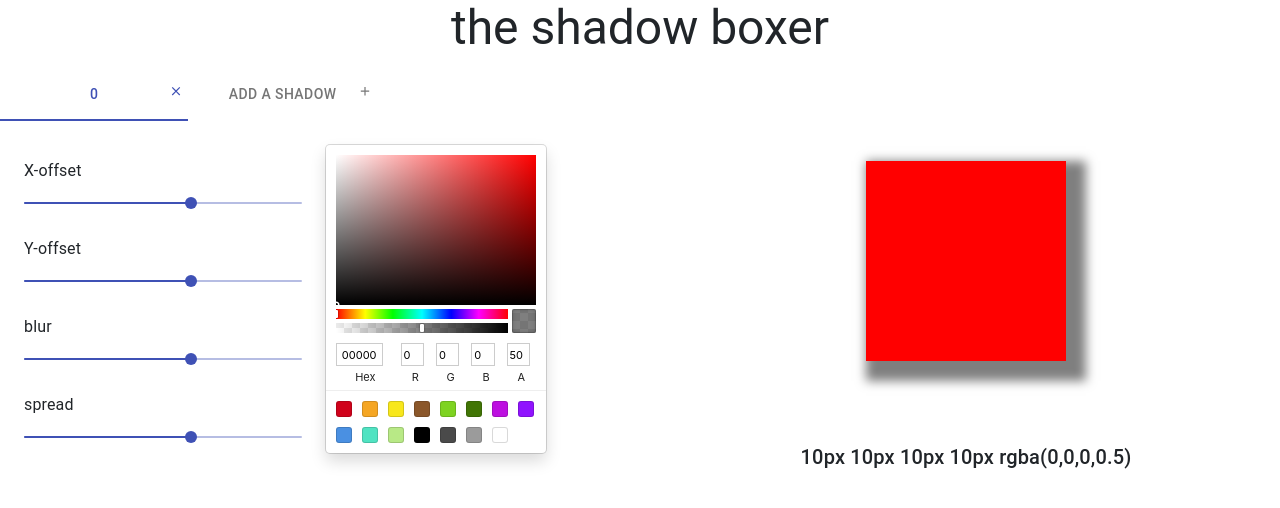
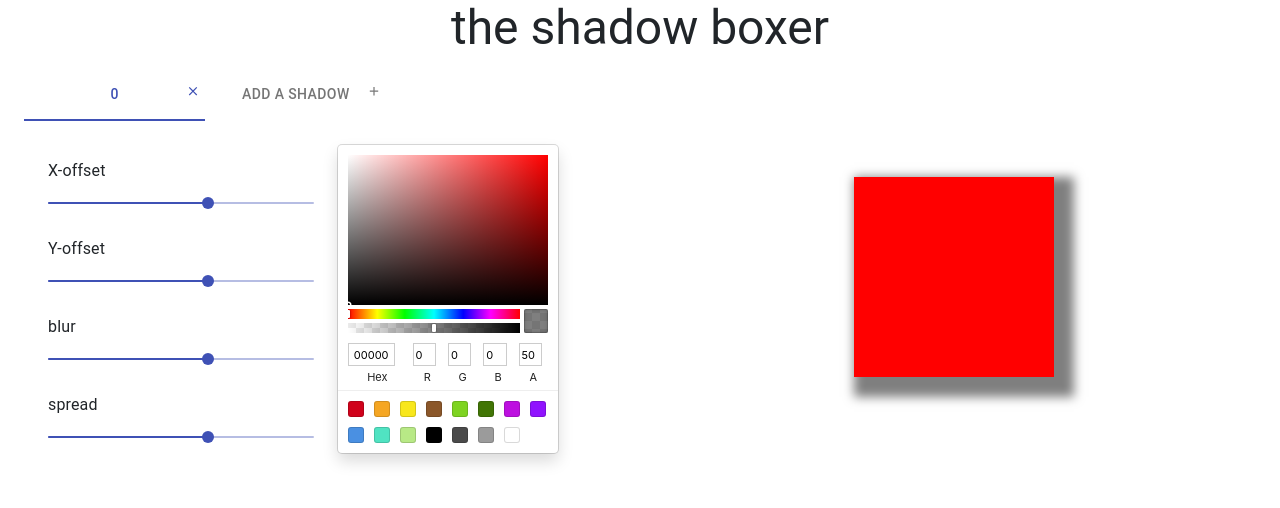
Before and after one commit to KarimKamel/shadow-boxer, a React (Create React App) app: page / in a window 1280 px wide. Shown: the top 508 px of the page. Built offline with nearby package versions, Linux system fonts and the light colour scheme.

Commit message:
add objectWithShadow component

```diff
--- a/package.json
+++ b/package.json
@@ -5,6 +5,7 @@
   "dependencies": {
     "@material-ui/core": "^4.11.2",
     "@material-ui/icons": "^4.11.2",
+    "@material-ui/styles": "^4.11.2",
     "@testing-library/jest-dom": "^5.11.5",
     "@testing-library/react": "^11.1.0",
     "@testing-library/user-event": "^12.1.10",
--- a/public/index.html
+++ b/public/index.html
@@ -9,6 +9,7 @@
       name="description"
       content="Web site created using create-react-app"
     />
+
     <title>Visual Shadows</title>
     <link
       href="https://cdn.jsdelivr.net/npm/bootstrap@5.0.0-beta1/dist/css/bootstrap.min.css"
@@ -35,5 +36,15 @@
       To begin the development, run `npm start` or `yarn start`.
       To create a production bundle, use `npm run build` or `yarn build`.
     -->
+                                   <div>
+
+
+
+
+
+
+
+                                   </div>
   </body>
+
 </html>
--- a/src/Object.js
+++ /dev/null
@@ -1,5 +0,0 @@
-import React from "react";
-
-export default function Object() {
-  return <div></div>;
-}
--- a/src/ObjectContainer.js
+++ b/src/ObjectContainer.js
@@ -1,100 +1,71 @@
-import React, { useState, useEffect } from "react";
-import { createUseStyles } from "react-jss";
-import Paper from "@material-ui/core/Paper";
-import Tabs from "@material-ui/core/Tabs";
-import Tab from "@material-ui/core/Tab";
-import Container from "@material-ui/core/Container";
-import { Grid, Typography } from "@material-ui/core";
-import ShadowParamsInput from "./ShadowParamsInput";
-import TabPanel from "./TabPanel";
+import React, { useState, useEffect } from 'react';
+import { createUseStyles } from 'react-jss';
+import Tabs from '@material-ui/core/Tabs';
+import Tab from '@material-ui/core/Tab';
+import Container from '@material-ui/core/Container';
+import { Grid, Typography } from '@material-ui/core';
+import ShadowParamsInput from './ShadowParamsInput';
+import TabPanel from './TabPanel';
 import CloseIcon from '@material-ui/icons/Close';
 import AddIcon from '@material-ui/icons/Add';
-import Button from "@material-ui/core/Button";
-import { Autorenew } from "@material-ui/icons";
+
+import ObjectWithShadow from './ObjectWithShadow';
 
 const useStyles = createUseStyles({
 	gridRoot: {
-    // margin:"auto",
-    // // backgroundColor: "gray",
-    // height: "101vh",
-    // width: "100vw",
-    // paddingTop:"1rem"
-    display:"flex",
-    flexDirection:"row",
-
+		display: 'flex',
+		flexDirection: 'row',
 	},
-  gridItem:{
-    margin:"auto !important"
+	gridItem: {
+		margin: 'auto !important',
 	},
-  innerGridContainer:{
-    display:"flex",
-    flexDirection:"column",
+	innerGridContainer: {
+		display: 'flex',
+		flexDirection: 'column',
 	},
-  innerGridItem:{
-    margin:"auto !important"
+	innerGridItem: {
+		margin: 'auto !important',
 	},
 	paperRoot: {
 		flexGrow: 1,
-    // maxWidth: 500,
-    marginBottom:"2rem"
+		marginBottom: '2rem',
 	},
-  tabLabelIcon:{
-    minHeight:"0px !important"
+	tabLabelIcon: {
+		minHeight: '0px !important',
 	},
-  tabRoot:{
-    maxWidth: "30% !important",
-    alignItems:"flex-end !important"
+	tabRoot: {
+		maxWidth: '30% !important',
+		alignItems: 'flex-end !important',
 	},
 	tabWrapper: {
-    flexDirection: "row !important",
+		flexDirection: 'row !important',
 
-    justifyContent: "space-around !important",
-    "& svg": {
+		justifyContent: 'space-around !important',
+		'& svg': {
 			order: 1,
-      height: "0.9rem",
-      position: "absolute",
-      right: "0",
+			height: '0.9rem',
+			position: 'absolute',
+			right: '0',
 
-      "&:hover": {
-        transform: "scale(1.2)",
+			'&:hover': {
+				transform: 'scale(1.2)',
 			},
 		},
 	},
 	object: {
-    margin: "5rem auto",
-    backgroundColor: "red",
-
-    width: "200px",
-    height: "200px",
-    // boxShadow: (shadow) => {
-    //   let shadowString = "";
-    //   for (let i = 0; i < shadow.length; i++) {
-    //     shadow[i].hOffset = shadow[i].hOffset || 10;
-    //     shadow[i].vOffset = shadow[i].vOffset || 10;
-    //     shadow[i].blur = shadow[i].blur || 10;
-    //     shadow[i].spread = shadow[i].spread || 10;
-    //     shadow[i].color = shadow[i].color || "rgba(0,0,0,0.5)";
-    //     shadowString += `${shadow[i].hOffset}px ${shadow[i].vOffset}px ${shadow[i].blur}px ${shadow[i].spread}px ${shadow[i].color}`;
-    //     if (i < shadow.length - 1) {
-    //       shadowString += ",";
-    //     }
-    //   }
-    //   return shadowString;
-    // },
-    boxShadow: (shadow) => shadow
+		margin: '5rem auto',
+		backgroundColor: 'red',
+		width: '200px',
+		height: '200px',
+		boxShadow: (shadow) => shadow,
 	},
 });
 
 export default function ObjectContainer({ children, ...props }) {
 	const [shadow, setShadow] = useState([{}]);
 	const [value, setValue] = useState(0);
-  const [color, setColor] = useState([{r:0,g:0,b:0,a:"0.5"}]);
-  const[shadowText,setShadowText] = useState("")
-  // const classes = useStyles(shadow);
-
-  useEffect(() => {
-    setShadowText(makeShadowString(shadow,color))
-  }, [shadow,color])
+	const [color, setColor] = useState([{ r: 0, g: 0, b: 0, a: '0.5' }]);
+	const [shadowText, setShadowText] = useState('');
 
 	const handleValueChange = (e, value, name, index) => {
 		let shadowClone = [...shadow];
@@ -102,58 +73,28 @@ export default function ObjectContainer({ children, ...props }) {
 		setShadow(shadowClone);
 	};
 
-  const makeShadowString = (shadow,color)=>{
-    let shadowString = "";
-    let colorString = ""
-      for (let i = 0; i < shadow.length; i++) {
-        shadow[i].hOffset = shadow[i].hOffset || 10;
-        shadow[i].vOffset = shadow[i].vOffset || 10;
-        shadow[i].blur = shadow[i].blur || 10;
-        shadow[i].spread = shadow[i].spread || 10;
-        if(color[i]){
-          let {r,g,b,a} = color[i]
-          colorString = `rgba(${r},${g},${b},${a})`
-        }else{
-          let {r,g,b,a} = {r:0,g:0,b:0,a:0.5}
-          colorString = `rgba(${r},${g},${b},${a})`
-        }
-
-
-        shadowString += `${shadow[i].hOffset}px ${shadow[i].vOffset}px ${shadow[i].blur}px ${shadow[i].spread}px ${colorString}`;
-        if (i < shadow.length - 1) {
-          shadowString += ",";
-        }
-      }
-      return shadowString;
-
-  }
-  const classes = useStyles(makeShadowString(shadow,color));
-
-
+	const classes = useStyles();
 	const handleCloseIconClick = (event, index) => {
-    event.stopPropagation()
+		event.stopPropagation();
 		shadow.splice(index, 1);
-    color.splice(index,1)
+		color.splice(index, 1);
 
 		setShadow([...shadow]);
 		setColor([...color]);
-    let newValue = value
-    if (value !== 0){
-      newValue = newValue-1
-
+		let newValue = value;
+		if (value !== 0) {
+			newValue = newValue - 1;
 		}
-    setValue(newValue)
-
+		setValue(newValue);
 	};
 	const handleNewIconClick = (event, index) => {
-
-    setShadow([...shadow,{}]);
-    setColor([...color,{r:0,g:0,b:0,a:0.5}])
+		setShadow([...shadow, {}]);
+		setColor([...color, { r: 0, g: 0, b: 0, a: 0.5 }]);
 	};
 
 	const handleColorChange = (value, index) => {
 		console.log(value, index);
-    const { r, g, b,a } = value.rgb;
+		const { r, g, b, a } = value.rgb;
 		shadow[index].color = `rgb(${r},${g},${b},${a})`;
 		setShadow([...shadow]);
 		const colorClone = [...color];
@@ -161,52 +102,54 @@ export default function ObjectContainer({ children, ...props }) {
 		setColor([...colorClone]);
 	};
 	const handleTabChange = (event, newValue) => {
-    setValue(newValue)
-
-  };
-  const ButtonInTabs = ({ className, onClick, children }) => {
-    return (
-      <Button className={className} onClick={onClick} children={children} />
-    );
+		setValue(newValue);
 	};
 
 	return (
-    // <Paper  className={classes.paperRoot}>
-    <div>
-      <Typography variant="h3" align="center" gutterBottom>the shadow boxer</Typography>
+		<Container>
+			<Typography variant='h3' align='center' gutterBottom>
+				the shadow boxer
+			</Typography>
 			<Grid container className={classes.gridRoot} spacing={3}>
-
-          <Grid item xs={6} >
-
+				<Grid item xs={6}>
 					<Tabs
 						value={value}
 						onChange={handleTabChange}
-            variant="fullWidth"
-            indicatorColor="primary"
-            textColor="primary"
-            aria-label="icon tabs example"
+						variant='fullWidth'
+						indicatorColor='primary'
+						textColor='primary'
+						aria-label='icon tabs example'
 					>
-            {/* {[<Tab label={1} />, <Tab label={2} />]} */}
 						{shadow.map((s, i) => (
 							<Tab
 								key={i}
 								className={classes.tab}
-                classes={{ wrapper: classes.tabWrapper, root:classes.tabRoot, labelIcon:classes.tabLabelIcon }}
+								classes={{
+									wrapper: classes.tabWrapper,
+									root: classes.tabRoot,
+									labelIcon: classes.tabLabelIcon,
+								}}
 								label={<span>{i}</span>}
 								icon={
-                  <CloseIcon onClick={(event) => handleCloseIconClick(event, i)} />
+									<CloseIcon
+										onClick={(event) => handleCloseIconClick(event, i)}
+									/>
 								}
 							/>
 						))}
-            {
-              (shadow.length<3)&&<Tab classes={{ wrapper: classes.tabWrapper, root:classes.tabRoot, labelIcon:classes.tabLabelIcon }}
-              label ={"add a shadow"} onClick={(event) => handleNewIconClick(event)} icon={
-                   <AddIcon />
-                 }></Tab>
-
-            }
+						{shadow.length < 3 && (
+							<Tab
+								classes={{
+									wrapper: classes.tabWrapper,
+									root: classes.tabRoot,
+									labelIcon: classes.tabLabelIcon,
+								}}
+								label={'add a shadow'}
+								onClick={(event) => handleNewIconClick(event)}
+								icon={<AddIcon />}
+							></Tab>
+						)}
 					</Tabs>
-
 
 					{shadow.map((s, i) => (
 						<TabPanel key={i} value={value} index={i}>
@@ -219,22 +162,21 @@ export default function ObjectContainer({ children, ...props }) {
 							/>
 						</TabPanel>
 					))}
+				</Grid>{' '}
+				<Grid item xs={6} className={classes.gridItem}>
+					<Grid className={classes.innerGridContainer} container>
+						<Grid item>
+							{/* <ObjectWithShadow shadow={shadow} color={color} /> */}
+							<ObjectWithShadow shadow={shadow} color={color} />
 						</Grid>
-
-          {" "}
-
-            <Grid item xs={6} className={classes.gridItem}>
-              <Grid className={classes.innerGridContainer} container><Grid item><div className={classes.object}></div></Grid><Grid item>
-                <Typography variant="h6" align="center">{shadowText}</Typography></Grid></Grid>
-
+						<Grid item>
+							<Typography variant='h6' align='center'>
+								{shadowText}
+							</Typography>
 						</Grid>
-
-          {/* </Paper> */}
-          {/* <Paper square className={classes.mySquare}> */}
-
 					</Grid>
-      </div>
-
-
+				</Grid>
+			</Grid>
+		</Container>
 	);
 }
--- /dev/null
+++ b/src/ObjectWithShadow.js
@@ -0,0 +1,40 @@
+import React, { useState, useEffect } from 'react';
+import { createUseStyles } from 'react-jss';
+const useStyles = createUseStyles({
+	object: {
+		margin: '5rem auto',
+		backgroundColor: 'red',
+		width: '200px',
+		height: '200px',
+		boxShadow: (shadow) => shadow,
+	},
+});
+
+export default function ObjectWithShadow({ shadow, color }) {
+	const makeShadowString = (shadow, color) => {
+		let shadowString = '';
+		let colorString = '';
+		for (let i = 0; i < shadow.length; i++) {
+			shadow[i].hOffset = shadow[i].hOffset || 10;
+			shadow[i].vOffset = shadow[i].vOffset || 10;
+			shadow[i].blur = shadow[i].blur || 10;
+			shadow[i].spread = shadow[i].spread || 10;
+			if (color[i]) {
+				let { r, g, b, a } = color[i];
+				colorString = `rgba(${r},${g},${b},${a})`;
+			} else {
+				let { r, g, b, a } = { r: 0, g: 0, b: 0, a: 0.5 };
+				colorString = `rgba(${r},${g},${b},${a})`;
+			}
+
+			shadowString += `${shadow[i].hOffset}px ${shadow[i].vOffset}px ${shadow[i].blur}px ${shadow[i].spread}px ${colorString}`;
+			if (i < shadow.length - 1) {
+				shadowString += ',';
+			}
+		}
+		return shadowString;
+	};
+
+	const classes = useStyles(makeShadowString(shadow, color));
+	return <div className={classes.object}></div>;
+}
--- /dev/null
+++ b/src/styles/ObjectWithShadowStyles.js
@@ -0,0 +1,5 @@
+export default {
+	object: {
+		width: '20%',
+	},
+};
```
Also changed, not shown: src/App.js (+6 -6 lines), 1 other file (tests, documents, lock files or other folders). Lines whose indentation alone changed are shown as unchanged.
